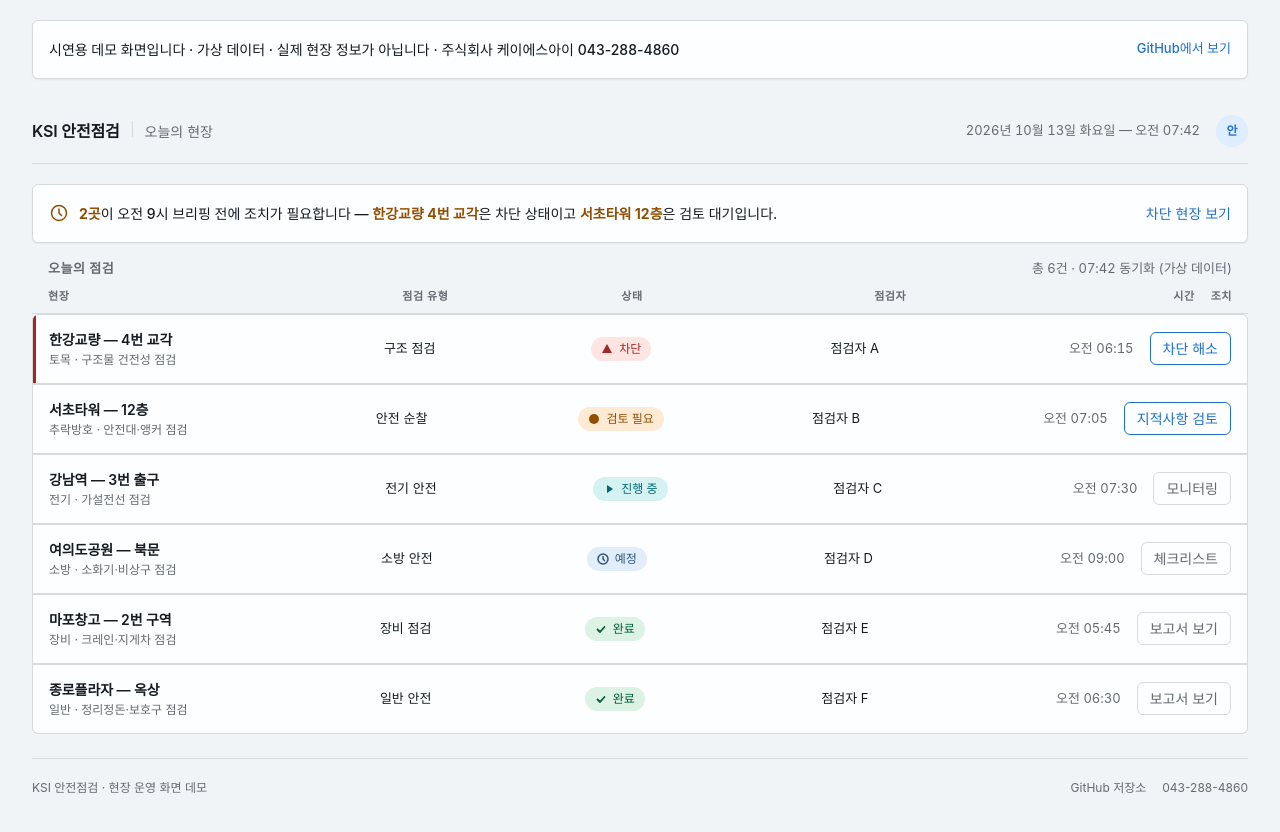
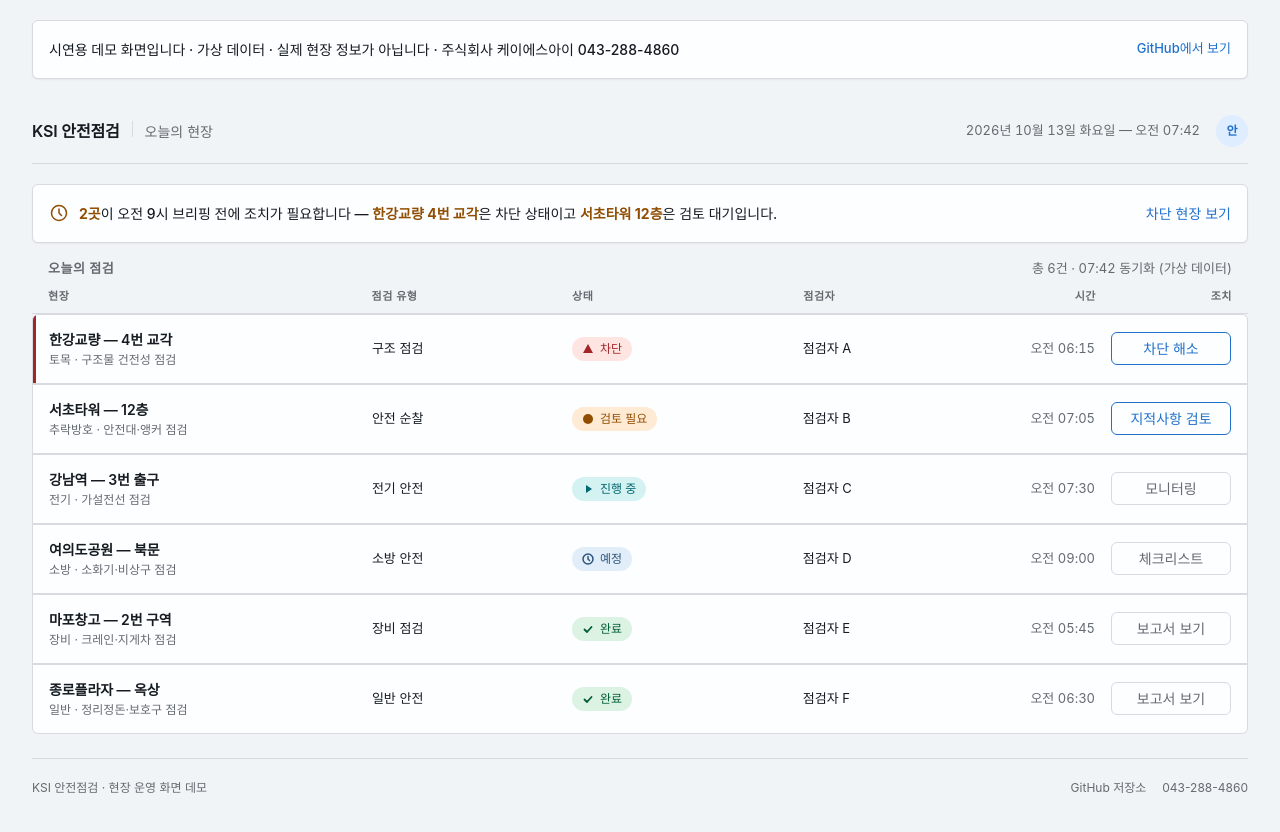
Before and after one commit to khakisketch/KSI-Opencode-Harness, a website: page docs/demo-safety/index.html in a window 1280 px wide. Drawn offline with Linux system fonts and the light colour scheme.

Commit message:
Address PR review feedback (#1)
- demo-safety: fix inspection grid final track to 120px so header and rows share column alignment

```diff
--- a/docs/demo-safety/index.html
+++ b/docs/demo-safety/index.html
@@ -186,7 +186,7 @@
   /* ── Column headers ── */
   .column-header {
     display: grid;
-    grid-template-columns: 2fr 1.2fr 1.4fr 1fr 0.8fr auto;
+    grid-template-columns: 2fr 1.2fr 1.4fr 1fr 0.8fr 120px;
     gap: 16px;
     padding: 0 16px 8px;
     border-bottom: 1px solid var(--border);
@@ -221,7 +221,7 @@
 
   .inspection-row {
     display: grid;
-    grid-template-columns: 2fr 1.2fr 1.4fr 1fr 0.8fr auto;
+    grid-template-columns: 2fr 1.2fr 1.4fr 1fr 0.8fr 120px;
     align-items: center;
     gap: 16px;
     padding: 14px 16px;
```
